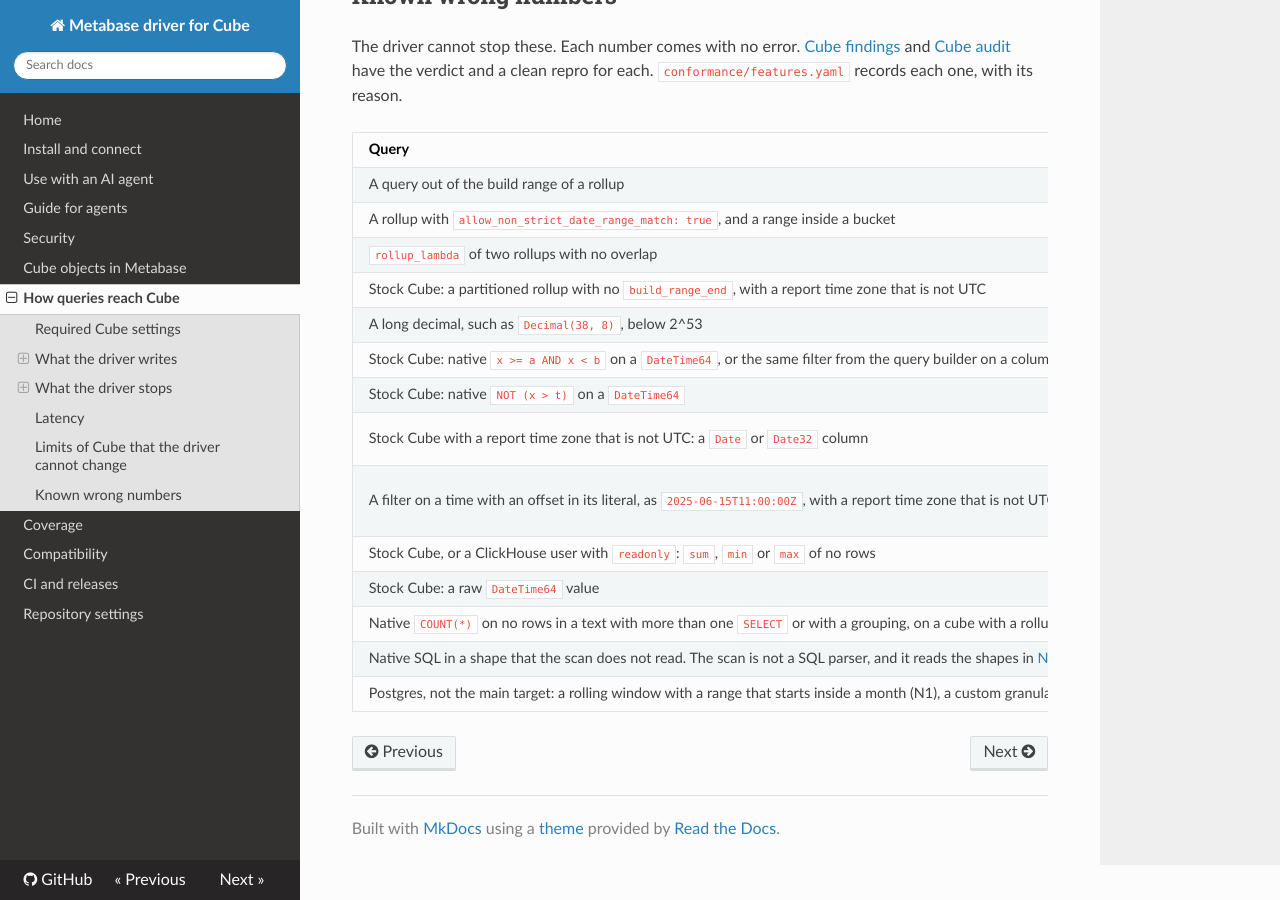
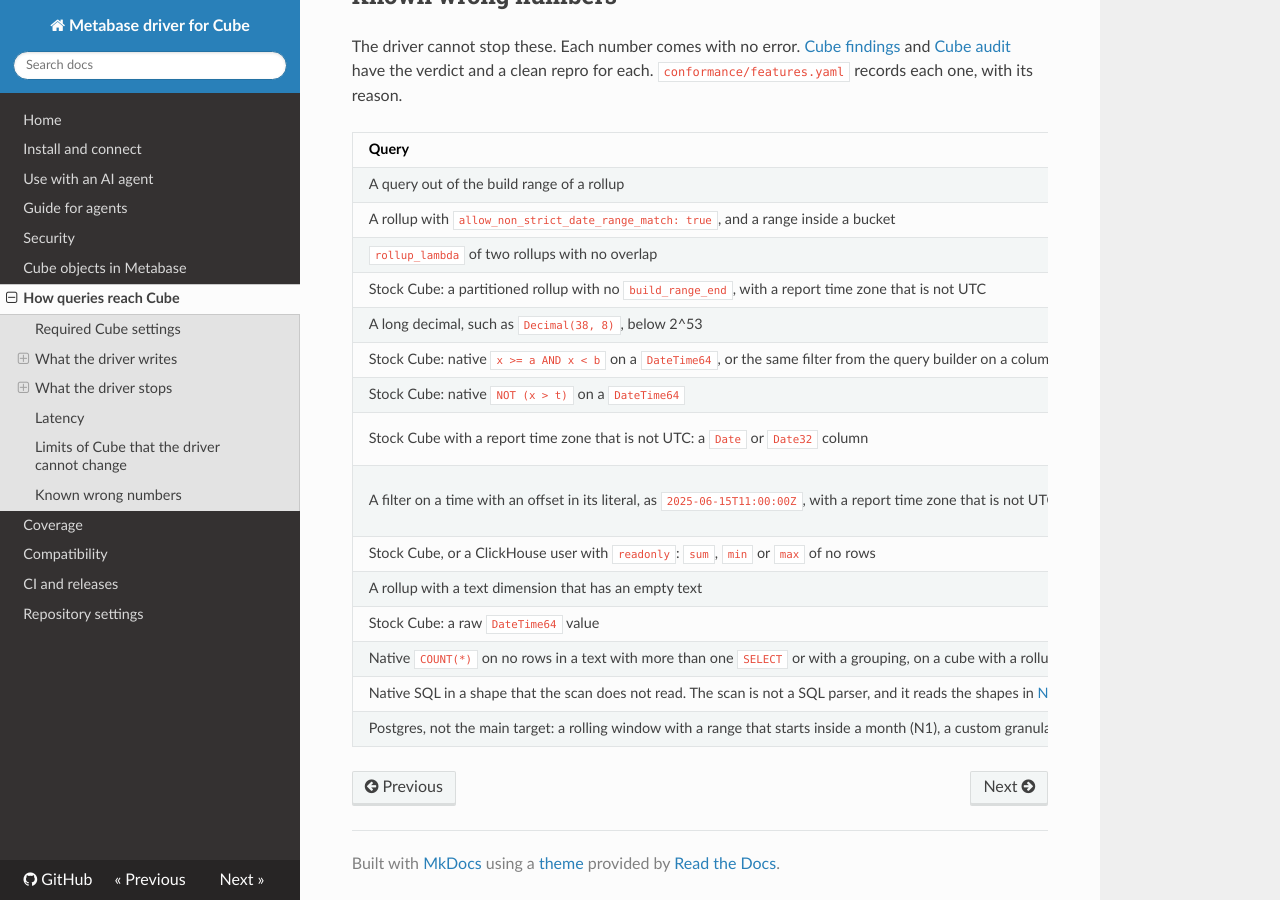
Before and after one commit to andrewkomkov/metabase-cube-driver, an MkDocs documentation site: the page built from docs/query-compilation.md, in a window 1280 px wide and 900 px high, scrolled down 9124 px. Built offline with MkDocs 1.6.1, drawn with Linux system fonts in a browser that asks for light colours; nearby versions of some CDN libraries; some of the changed lines change nothing that is shown.

Commit message:
docs(conformance): record that a rollup reads an empty text as null
Cube Store reads an empty value of its CSV as NULL.
A group of empty text then joins the group of NULL.
A filter on an empty text finds no rows.
The status is blocked until Cube Store changes.

```diff
--- a/docs/query-compilation.md
+++ b/docs/query-compilation.md
@@ -237,6 +237,7 @@
 | Stock Cube with a report time zone that is not UTC: a `Date` or `Date32` column | Cube reads it as a time at midnight UTC, so a row can move to another day, in a bucket and in a filter. Cube does not show the type of a column. A dimension with `meta: { date_only: true }` stops. The dialect reads it as midnight in the zone. | `grid.compact.report_zone` |
 | A filter on a time with an offset in its literal, as `2025-06-15T11:00:00Z`, with a report time zone that is not UTC | Metabase core drops the offset of a literal on a `type/DateTime` column before the driver gets the query, so the literal is a local time. Base type `type/DateTimeWithLocalTZ` keeps the offset, but Metabase core then writes the end of a month filter with the offset of its start, so a filter on March gets one hour of April in New York. Postgres with `timestamptz` shows the same. | `grid.compact.report_zone` |
 | Stock Cube, or a ClickHouse user with `readonly`: `sum`, `min` or `max` of no rows | 0, and 1970-01-01 for a time, where SQL and Metabase on Postgres give `NULL`. Cube sends no setting for this, and the driver cannot tell no rows from a total of 0. [The ClickHouse dialect](https://github.com/andrewkomkov/metabase-cube-driver/tree/main/cube-clickhouse) gives `NULL`. | `fuzz.sample` |
+| A rollup with a text dimension that has an empty text | Cube Store reads an empty value of its CSV as `NULL`. So the group of the empty text joins the group of `NULL`, and a filter on the empty text finds no rows. The source gives the truth. | `preagg.empty_text_stays_apart_from_null` |
 | Stock Cube: a raw `DateTime64` value | It shows whole seconds. Buckets are right. The dialect keeps the milliseconds. | `clickhouse.datetime64_millis` |
 | Native `COUNT(*)` on no rows in a text with more than one `SELECT` or with a grouping, on a cube with a rollup | `NULL` where SQL gives 0. Only a rollup gives this, because Cube reads it with `SUM`. | `native.count_on_no_rows` |
 | Native SQL in a shape that the scan does not read. The scan is not a SQL parser, and it reads the shapes in [Native SQL](#native-sql). | The same wrong numbers that the scan stops in the plain shape. | `native.bound.strict_lower_refused`, `native.subquery_filter_refused` |
```
Also changed, not shown: 1 other file.
